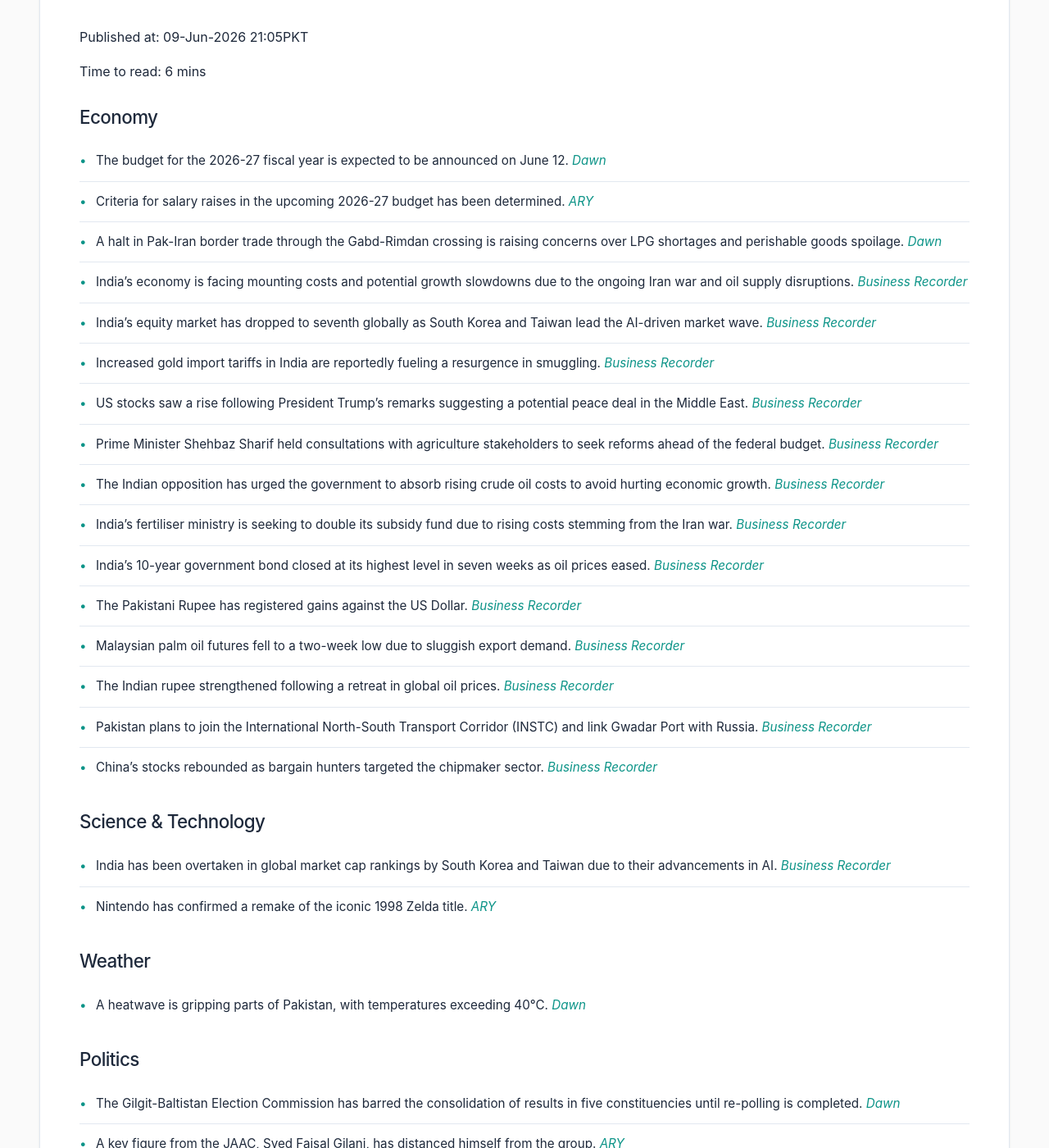
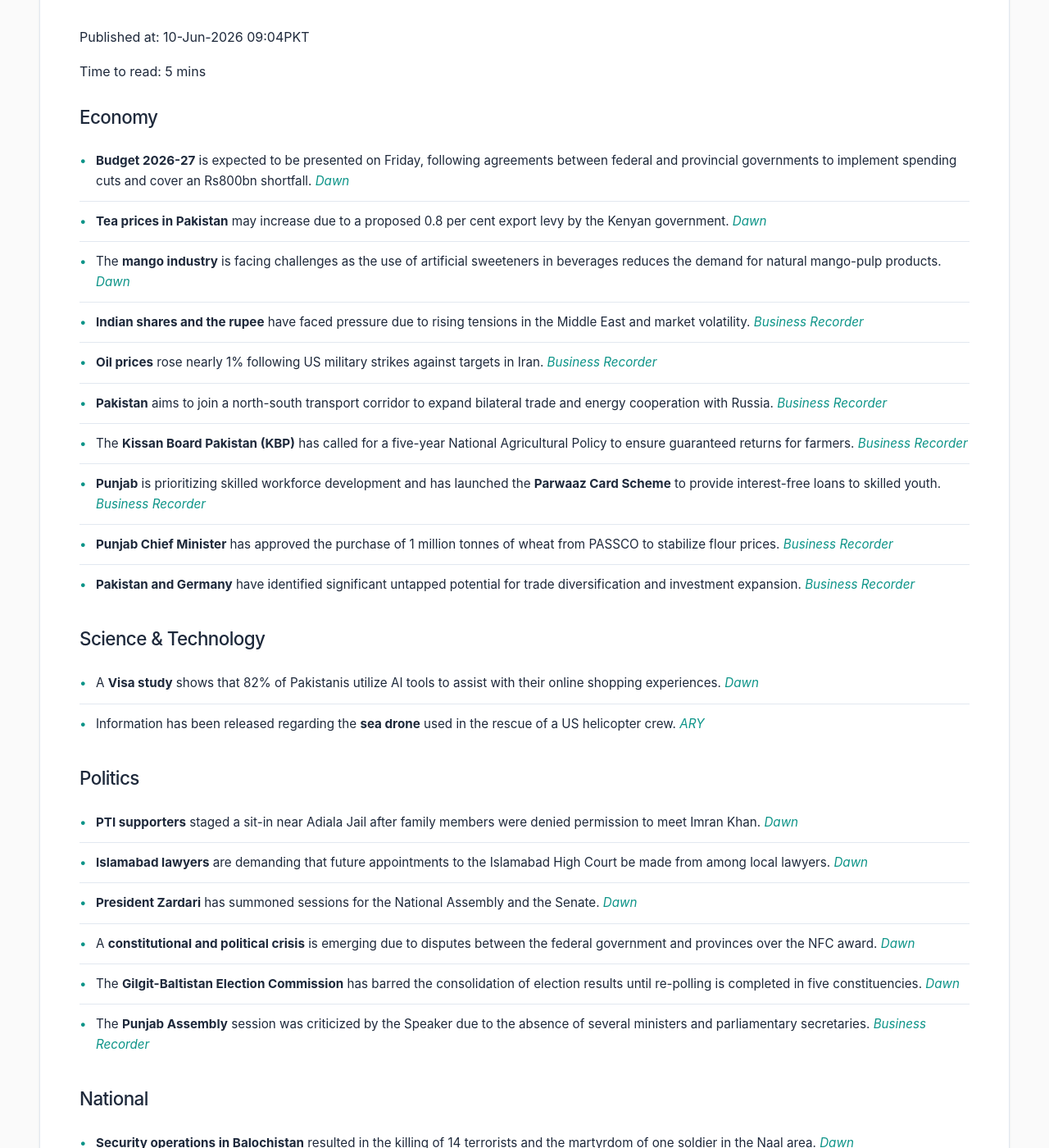
Before and after one commit to zsubzwary/news, a Jekyll site: the page built from en/index.md, in a window 1280 px wide and 1400 px high, scrolled down 283 px. Shown: the whole window at 82% size. Built offline with Jekyll 4.4.1, drawn with Linux system fonts in a browser that asks for light colours; some web fonts are replaced; comment, search, counter and statistics services are not loaded; some of the changed text lies outside the part shown.

Commit message:
DateTime; 2026-06-10T04:04:36.817Z

```diff
--- a/en/index.md
+++ b/en/index.md
@@ -4,71 +4,57 @@ title: Pakistan News Briefing
 lang: en
 ---
 
-Published at: 09-Jun-2026 21:05PKT
+Published at: 10-Jun-2026 09:04PKT
 
-Time to read: 6 mins
+Time to read: 5 mins
 
 ### Economy
-- The budget for the 2026-27 fiscal year is expected to be announced on June 12. *[Dawn](https://www.dawn.com/news/2006338/budget-likely-to-be-announced-on-june-12-says-minister)*
-- Criteria for salary raises in the upcoming 2026-27 budget has been determined. *[ARY](https://arynews.tv/budget-2026-27-salary-raise-criteria-decided)*
-- A halt in Pak-Iran border trade through the Gabd-Rimdan crossing is raising concerns over LPG shortages and perishable goods spoilage. *[Dawn](https://www.dawn.com/news/2006250/pak-iran-border-trade-halt-to-trigger-lpg-shortages)*
-- India's economy is facing mounting costs and potential growth slowdowns due to the ongoing Iran war and oil supply disruptions. *[Business Recorder](https://www.brecorder.com/news/40424687/indian-economy-government-finances-see-mounting-costs-from-iran-war)*
-- India's equity market has dropped to seventh globally as South Korea and Taiwan lead the AI-driven market wave. *[Business Recorder](https://www.brecorder.com/news/40424686/india-overtaken-as-south-korea-taiwan-ride-ai-wave)*
-- Increased gold import tariffs in India are reportedly fueling a resurgence in smuggling. *[Business Recorder](https://www.brecorder.com/news/40424683/indias-gold-tariff-hike-fuels-smuggling-revival-squeezes-banks-and-refiners)*
-- US stocks saw a rise following President Trump's remarks suggesting a potential peace deal in the Middle East. *[Business Recorder](https://www.brecorder.com/news/40424680/us-stocks-rise-as-oil-prices-pull-back)*
-- Prime Minister Shehbaz Sharif held consultations with agriculture stakeholders to seek reforms ahead of the federal budget. *[Business Recorder](https://www.brecorder.com/news/40424679/pm-shehbaz-consults-agriculture-stakeholders-ahead-of-budget-announces-reform-push)*
-- The Indian opposition has urged the government to absorb rising crude oil costs to avoid hurting economic growth. *[Business Recorder](https://www.brecorder.com/news/40424678/indias-opposition-urges-government-to-absorb-oil-price-shock-warns-on-growth)*
-- India's fertiliser ministry is seeking to double its subsidy fund due to rising costs stemming from the Iran war. *[Business Recorder](https://www.brecorder.com/news/40424677/indias-fertiliser-ministry-seeks-to-double-subsidy-fund-as-cost-of-iran-war-mounts)*
-- India's 10-year government bond closed at its highest level in seven weeks as oil prices eased. *[Business Recorder](https://www.brecorder.com/news/40424676/india-10-year-bond-logs-best-close-in-7-weeks-as-oil-prices-ease)*
-- The Pakistani Rupee has registered gains against the US Dollar. *[Business Recorder](https://www.brecorder.com/news/40424673/intra-day-update-rupee-records-gain-against-us-dollar)*
-- Malaysian palm oil futures fell to a two-week low due to sluggish export demand. *[Business Recorder](https://www.brecorder.com/news/40424672/palm-falls-to-two-week-low-on-weak-export-demand)*
-- The Indian rupee strengthened following a retreat in global oil prices. *[Business Recorder](https://www.brecorder.com/news/40424671/indian-rupee-gains-as-oil-retreat-soothes-inflow-expectations-erode-weakening-bias)*
-- Pakistan plans to join the International North-South Transport Corridor (INSTC) and link Gwadar Port with Russia. *[Business Recorder](https://www.brecorder.com/news/40424670/pakistan-plans-to-join-instc-eyes-gwadar-link-with-russia)*
-- China's stocks rebounded as bargain hunters targeted the chipmaker sector. *[Business Recorder](https://www.brecorder.com/news/40424667/china-stocks-rebound-as-chipmaker-selloff-lures-bargain-hunters-hong-kong-steady)*
+- **Budget 2026-27** is expected to be presented on Friday, following agreements between federal and provincial governments to implement spending cuts and cover an Rs800bn shortfall. *[Dawn](https://www.dawn.com/news/2006539/budget-2026-27-centre-punjab-sindh-agree-on-spending-cuts)*
+- **Tea prices in Pakistan** may increase due to a proposed 0.8 per cent export levy by the Kenyan government. *[Dawn](https://www.dawn.com/news/2006529-kenyan-export-levy-may-raise-tea-prices)*
+- The **mango industry** is facing challenges as the use of artificial sweeteners in beverages reduces the demand for natural mango-pulp products. *[Dawn](https://www.dawn.com/news/2006524-artificial-sweeteners-hurting-mango-industry)*
+- **Indian shares and the rupee** have faced pressure due to rising tensions in the Middle East and market volatility. *[Business Recorder](https://www.brecorder.com/news/40424801/indian-shares-muted-as-rising-mideast-tensions-weigh)*
+- **Oil prices** rose nearly 1% following US military strikes against targets in Iran. *[Business Recorder](https://www.brecorder.com/news/40424799/oil-rises-nearly-1-as-us-launches-new-strikes-against-iran-supply-tightens)*
+- **Pakistan** aims to join a north-south transport corridor to expand bilateral trade and energy cooperation with Russia. *[Business Recorder](https://www.brecorder.com/news/40424771-pakistan-plans-to-join-north-south-transport-corridor-leghari)*
+- The **Kissan Board Pakistan (KBP)** has called for a five-year National Agricultural Policy to ensure guaranteed returns for farmers. *[Business Recorder](https://www.brecorder.com/news/40424748-kbp-demands-five-year-national-agricultural-policy)*
+- **Punjab** is prioritizing skilled workforce development and has launched the **Parwaaz Card Scheme** to provide interest-free loans to skilled youth. *[Business Recorder](https://www.brecorder.com/news/40424749-punjab-to-prioritise-skilled-workforce-development-minister)*
+- **Punjab Chief Minister** has approved the purchase of 1 million tonnes of wheat from PASSCO to stabilize flour prices. *[Business Recorder](https://www.brecorder.com/news/40424754-punjab-cm-allows-purchase-of-1m-tonnes-of-wheat-from-passco)*
+- **Pakistan and Germany** have identified significant untapped potential for trade diversification and investment expansion. *[Business Recorder](https://www.brecorder.com/news/40424750-pakistan-germany-see-untapped-trade-potential)*
 
 ### Science & Technology
-- India has been overtaken in global market cap rankings by South Korea and Taiwan due to their advancements in AI. *[Business Recorder](https://www.brecorder.com/news/40424686/india-overtaken-as-south-korea-taiwan-ride-ai-wave)*
-- Nintendo has confirmed a remake of the iconic 1998 Zelda title. *[ARY](https://arynews.tv/zelda-ocarina-of-time-remake-announced-by-nintendo)*
-
-### Weather
-- A heatwave is gripping parts of Pakistan, with temperatures exceeding 40°C. *[Dawn](https://www.dawn.com/news/2006384/in-pictures-heatwave-grips-pakistan-as-temperatures-cross-40c)*
+- A **Visa study** shows that 82% of Pakistanis utilize AI tools to assist with their online shopping experiences. *[Dawn](https://www.dawn.com/news/2006530-82pc-pakistanis-use-ai-shopping-finds-visa-study)*
+- Information has been released regarding the **sea drone** used in the rescue of a US helicopter crew. *[ARY](https://arynews.tv/what-is-the-sea-drone-that-rescued-us-helicopter-crew)*
 
 ### Politics
-- The Gilgit-Baltistan Election Commission has barred the consolidation of results in five constituencies until re-polling is completed. *[Dawn](https://www.dawn.com/news/2006362/gb-election-commission-bars-consolidation-of-results-until-re-polling-in-5-constituencies)*
-- A key figure from the JAAC, Syed Faisal Gilani, has distanced himself from the group. *[ARY](https://arynews.tv/jaac-members-leave-amidst-controversy)*
+- **PTI supporters** staged a sit-in near Adiala Jail after family members were denied permission to meet Imran Khan. *[Dawn](https://www.dawn.com/news/2006514-pti-stages-sit-in-after-imrans-sisters-turned-away-from-adiala)*
+- **Islamabad lawyers** are demanding that future appointments to the Islamabad High Court be made from among local lawyers. *[Dawn](https://www.dawn.com/news/2006517-capitals-lawyers-eye-high-court-slots)*
+- **President Zardari** has summoned sessions for the National Assembly and the Senate. *[Dawn](https://www.dawn.com/news/2006413-president-zardari-summons-na-senate-sessions-on-june-10)*
+- A **constitutional and political crisis** is emerging due to disputes between the federal government and provinces over the NFC award. *[Dawn](https://www.dawn.com/news/2006555-centre-vs-provinces)*
+- The **Gilgit-Baltistan Election Commission** has barred the consolidation of election results until re-polling is completed in five constituencies. *[Dawn](https://www.dawn.com/news/2006362-gb-election-commission-bars-consolidation-of-results-until-re-polling-in-5-constituencies)*
+- The **Punjab Assembly** session was criticized by the Speaker due to the absence of several ministers and parliamentary secretaries. *[Business Recorder](https://www.brecorder.com/news/40424753-punjab-pa-session-speaker-irked-by-absence-of-ministers)*
 
 ### National
-- Markets and streets in Muzaffarabad were deserted due to a strike by the newly proscribed Joint Awami Action Committee (JAAC). *[Dawn](https://www.dawn.com/news/2006361/jaac-strike-markets-streets-deserted-in-ajks-muzaffarabad-but-no-demonstrations-held)*
-- The FIA has established FATF desks across all its zones to improve the implementation of international investigation standards. *[Dawn](https://www.dawn.com/news/2006381/fia-establishes-fatf-desks-across-all-zones-to-improve-implementation-of-international-investigation-standards)*
-- Tribal elders in South Waziristan have decried the hardships caused by the dilapidated state of the Wana-Gomal Zam Road. *[Dawn](https://www.dawn.com/news/2006383/south-waziristan-tribal-elders-decry-hardship-as-wana-gomal-zam-road-remains-in-ruins)*
-- Six Frontier Constabulary personnel were martyred during a terrorist attempt to capture a post in Peshawar. *[Dawn](https://www.dawn.com/news/2006354/6-personnel-martyred-as-terrorists-bid-to-capture-frontier-constabulary-post-in-peshawar-foiled-sources)*
-- Security forces killed 14 terrorists during an operation in Balochistan, where one soldier was also martyred. *[Business Recorder](https://www.brecorder.com/news/40424684/soldier-martyred-14-terrorists-killed-in-balochistan-operation-ispr)*
+- **Security operations in Balochistan** resulted in the killing of 14 terrorists and the martyrdom of one soldier in the Naal area. *[Dawn](https://www.dawn.com/news/2006398-soldier-martyred-14-terrorists-killed-during-security-operation-in-balochistans-basima-ispr)*
+- The **FIA** has disciplined over 100 officials for their alleged involvement in human smuggling since the 2023 Greece tragedy. *[Dawn](https://www.dawn.com/news/2006395-fia-disciplines-over-100-officials-over-human-smuggling-links-since-greece-boat-tragedy)*
+- **Protesters clashed with police** in AJK during a general strike that brought cities to a standstill. *[Business Recorder](https://www.brecorder.com/news/40424768-protesters-clash-with-police-in-ajk-as-strike-shutters-cities)*
+- The **Wana-Gomal Zam Road** in South Waziristan is in a state of near collapse due to years of neglect and weather damage. *[Dawn](https://www.dawn.com/news/2006383-south-waziristan-tribal-elders-decry-hardship-as-wana-gomal-zam-road-remains-in-ruins)*
+- **Militants attacked** a checkpoint in Peshawar, martyring six paramilitary personnel and abducting eight others. *[Business Recorder](https://www.brecorder.com/news/40424772-militants-martyr-6-abduct-8-security-personnel-in-peshawar)*
+- The **Passport Department** is set to launch a nationwide doorstep delivery service. *[ARY](https://arynews.tv/passport-department-to-launch-doorstep-delivery-service-nationwide)*
+- A **crime incident** was reported in Karachi's Orangi Town, where a newlywed groom was found dead. *[ARY](https://arynews.tv/karachi-orangi-town-crime-story-june-09-2026)*
 
 ### International
-- The Bahrain National Guard commander met with Pakistan's CDF to discuss strengthening military collaboration. *[Dawn](https://www.dawn.com/news/2006391/bahrain-commander-meets-cdf-munir-discusses-strengthening-military-collaboration-ispr)*
-- India is nearing the completion of a strategic Zojila tunnel in the Himalayas to provide all-weather access to the Ladakh region. *[Dawn](https://www.dawn.com/news/2006369/india-nears-completion-of-strategic-himalayan-tunnel-near-china-border)*
-- Afghan security officials dispersed women's rights protests in Herat, resulting in casualties and arrests. *[Dawn](https://www.dawn.com/news/2006373/afghanistan-police-crack-down-on-anti-hijab-protests-in-herat)*
-- The Lebanese army commander held meetings with Pakistan's CDF to discuss the regional security environment. *[Dawn](https://www.dawn.com/news/2006324/lebanese-army-commander-calls-on-cdf-munir-discusses-regional-security-environment)*
-- A US helicopter crew was rescued by a drone after their Apache gunship went down in the Strait of Hormuz. *[Dawn](https://www.dawn.com/news/2006350/us-helicopter-crew-who-went-down-in-strait-of-hormuz-rescued-by-drone)*
-- Pakistan’s envoy to the UN claimed that India's objectives in Afghanistan are driven by a goal to destabilize Pakistan. *[Dawn](https://www.dawn.com/news/2006316/indias-key-objectives-in-afghanistan-solely-driven-by-singular-goal-of-destabilising-pakistan-envoy-tells-unsc)*
-- A US judge has blocked a controversial Trump administration rule that would have imposed a $100,000 fee for H-1B visas. *[Dawn](https://www.dawn.com/news/2006330/us-judge-blocks-trumps-100000-fee-for-h-1b-visas)*
-- Chinese President Xi Jinping completed a visit to North Korea, noting a deeper understanding and expanded cooperation. *[Dawn](https://www.dawn.com/news/2006357/chinas-xi-hails-deeper-understanding-at-end-of-north-korea-summit)*
-- A major earthquake in the Philippines has left 41 dead and thousands displaced. *[Dawn](https://www.dawn.com/news/2006345/outdoor-hospitals-cut-off-communities-as-philippine-quake-toll-hits-41)*
-- Israel launched deadly strikes on the city of Tyre in southern Lebanon. *[Business Recorder](https://www.brecorder.com/news/40424675/israel-launches-deadly-strikes-on-lebanons-tyre-after-warning)*
-- US officials report that ship traffic through the Strait of Hormuz is rising significantly due to the conflict with Iran. *[Business Recorder](https://www.brecorder.com/news/40424682/us-energy-secretary-says-ship-traffic-through-strait-of-hormuz-rising-very-meaningfully)*
+- The **US Pentagon** has accused Chinese companies, including Alibaba, Baidu, and BYD, of aiding China's military. *[Dawn](https://www.dawn.com/news/2006508-pentagon-accuses-byd-baidu-alibaba-of-aiding-chinas-military)*
+- **India** is nearing the completion of the strategic Zojila tunnel in the Himalayas to provide all-weather access to the Ladakh region. *[Dawn](https://www.dawn.com/news/2006369-india-nears-completion-of-strategic-himalayan-tunnel-near-china-border)*
+- **Iran** has reportedly targeted US bases in Kuwait and Bahrain. *[ARY](https://arynews.tv/iran-targets-us-bases-in-kuwait-bahrain)*
+- **France** has banned Israeli Finance Minister Bezalel Smotrich from entering the country as part of coordinated sanctions. *[Business Recorder](https://www.brecorder.com/news/40424767-france-bans-israeli-minister-in-coordinated-sanctions-push)*
+- **Palestinian factions** in Cairo have discussed a proposal for Gaza's armed groups to hand over parts of their arsenals. *[Business Recorder](https://www.brecorder.com/news/40424766-rival-palestinian-factions-discuss-gaza-disarmament)*
 
 ### Sports
-- The ICC rated Lahore's Gaddafi Stadium and Lord's as "unsatisfactory" due to poor pitch conditions. *[Dawn](https://www.dawn.com/news/2006387/icc-rates-lahores-gaddafi-stadium-unsatisfactory-after-slow-pitch-in-pakistan-australia-odi)*
-- England captain Ben Stokes and teammate Gus Atkinson are under investigation for a nightclub incident. *[Dawn](https://www.dawn.com/news/2006234/stokes-atkinson-under-probe-for-nightclub-incident)*
-- Pakistan plans to establish coastal sports academies and cricket training centers as part of its blue economy vision. *[Business Recorder](https://www.brecorder.com/news/40424669/pakistan-plans-coastal-sports-academies-under-blue-economy-vision)*
+- **Somali referee** Omar Abdulkadir Artan will miss his World Cup debut after being denied entry to the United States. *[Dawn](https://www.dawn.com/news/2006410-somali-soccer-referee-denied-us-entry-will-miss-world-cup-debut)*
+- The **ICC** rated Lahore’s Gaddafi Stadium as “unsatisfactory” due to a slow pitch during a recent Pakistan-Australia ODI. *[Dawn](https://www.dawn.com/news/2006387-icc-rates-lahores-gaddafi-stadium-unsatisfactory-after-slow-pitch-in-pakistan-australia-odi)*
 
 ### Health
-- Cancer patients in Punjab are to receive Rs 1 million for medical treatment. *[ARY](https://arynews.tv/cancer-patients-to-get-rs1million-for-treatment-in-punjab)*
-- A Lahore heart surgeon is under scrutiny for allegedly charging 1 million for an operation advertised as "free." *[ARY](https://arynews.tv/lahore-heart-surgeon-charges-1m-for-free-operation)*
+- **Smoking** is estimated to claim 164,000 lives annually in Pakistan, costing the country Rs 422 billion in healthcare and lost productivity. *[Business Recorder](https://www.brecorder.com/news/40424755-smoking-claims-estimated-164000-lives-every-year-in-pakistan-report)*
 
 ### Other
-- Environmentalists have raised alarms following the killing of flamingos at Islamabad's Rawal Lake. *[Dawn](https://www.dawn.com/news/2006212/flamingos-killing-at-islamabads-rawal-lake-raises-alarm)*
-- Katy Perry reflected on 2025 being the hardest year of her life. *[ARY](https://arynews.tv/katy-perry-reflects-on-orlando-split-calling-2025-the-hardest-year-of-her-life)*
-- Dubai is offering single-entry tourist visas within a 48-hour timeframe. *[ARY](https://arynews.tv/dubai-offers-single-entry-visas-to-visitors-within-48-hours)*
-- Jennifer Lopez shared an emotional update regarding her twins leaving for college. *[ARY](https://arynews.tv/jennifer-lopez-emotional-over-twins-max-and-emme-leaving-for-college)*
-- Sonam Kapoor clarified her comments regarding Aishwarya Rai. *[ARY](https://arynews.tv/sonam-kapoor-on-calling-aishwarya-aunty-she-worked-with-my-dad)*
+- **Taylor Swift** appeared at the 'Toy Story 5' premiere. *[ARY](https://arynews.tv/taylor-swift-stuns-in-whimsical-white-minidress-at-toy-story-5-premiere)*
+- **Hugh Jackman** has been cast to play Long John Silver in Ridley Scott’s upcoming 'Treasure Island'. *[ARY](https://arynews.tv/hugh-jackman-to-play-long-john-silver-in-ridley-scotts-treasure-island)*
```
